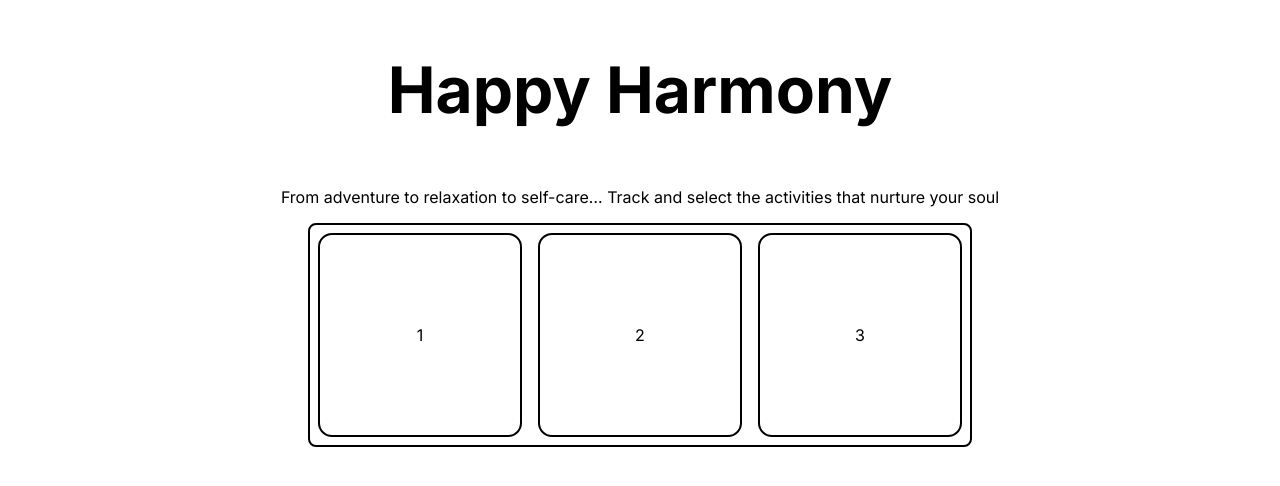
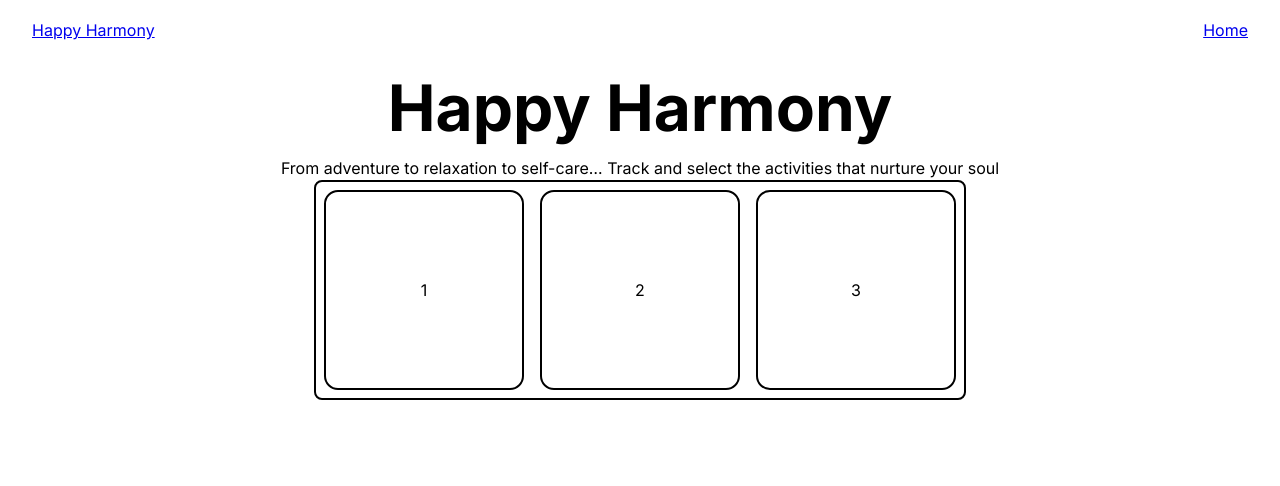
Before and after one commit to booshja/happy-harmony, a Next.js app: page / in a window 1280 px wide. Shown: the top 486 px of the page. Built offline with nearby package versions, Linux system fonts and the light colour scheme.

Commit message:
jandes-14: navbar

```diff
--- a/src/app/globals.css
+++ b/src/app/globals.css
@@ -1,4 +1,4 @@
-/** From Josh W Conmeau's CSS Reset */
+/** From Josh W Comeau's CSS Reset */
 /*
   1. Use a more-intuitive box-sizing model.
 */
--- a/src/app/layout.tsx
+++ b/src/app/layout.tsx
@@ -1,8 +1,12 @@
 import type { Metadata } from "next";
 import type { ReactNode } from "react";
 
+import { Navbar } from "@/components/Navbar/Navbar";
 import { inter } from "@/fonts/inter";
 import { METADATA } from "@/utils/constants/metadata";
+
+// eslint-disable-next-line no-restricted-imports
+import "./globals.css";
 
 export const metadata: Metadata = METADATA;
 
@@ -13,7 +17,10 @@ interface RootLayoutProps {
 export default function RootLayout({ children }: Readonly<RootLayoutProps>) {
     return (
         <html lang="en">
-            <body className={`${inter.className}`}>{children}</body>
+            <body className={`${inter.className}`}>
+                <Navbar />
+                {children}
+            </body>
         </html>
     );
 }
--- /dev/null
+++ b/src/components/Navbar/Navbar.tsx
@@ -0,0 +1,12 @@
+import { LinkContainer, LogoLink, Nav, NavLink } from "./NavbarStyled";
+
+export const Navbar = () => {
+    return (
+        <Nav>
+            <LogoLink href="/">Happy Harmony</LogoLink>
+            <LinkContainer>
+                <NavLink href="/app">Home</NavLink>
+            </LinkContainer>
+        </Nav>
+    );
+};
--- /dev/null
+++ b/src/components/Navbar/NavbarStyled.ts
@@ -0,0 +1,27 @@
+"use client";
+
+import styled from "@emotion/styled";
+import Link from "next/link";
+
+export const Nav = styled.nav`
+    height: 60px;
+    width: 100%;
+    padding: 0 32px;
+    display: flex;
+    justify-content: space-between;
+    align-items: center;
+`;
+
+export const LogoLink = styled(Link)`
+    font-family: inherit;
+`;
+
+export const LinkContainer = styled.div`
+    display: flex;
+    align-items: center;
+    justify-content: space-evenly;
+`;
+
+export const NavLink = styled(Link)`
+    font-family: inherit;
+`;
```
